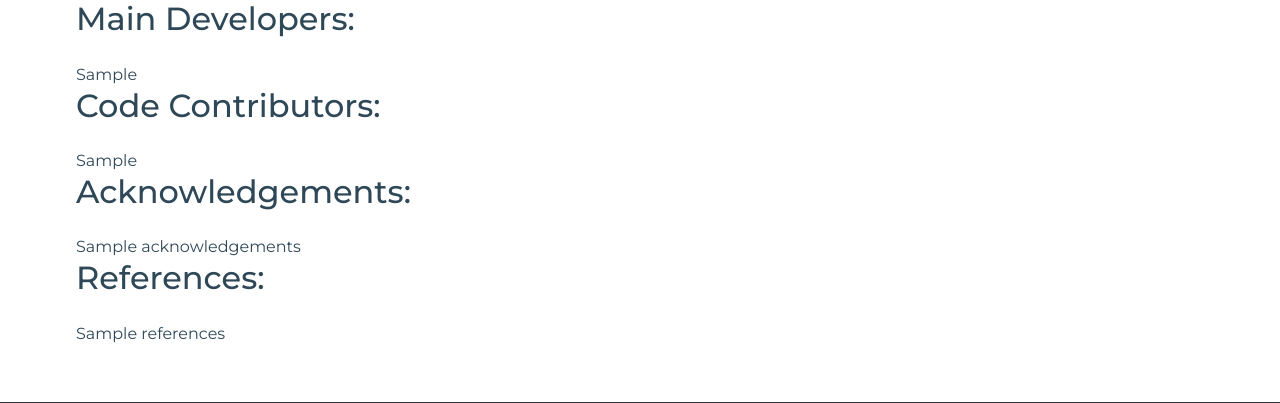
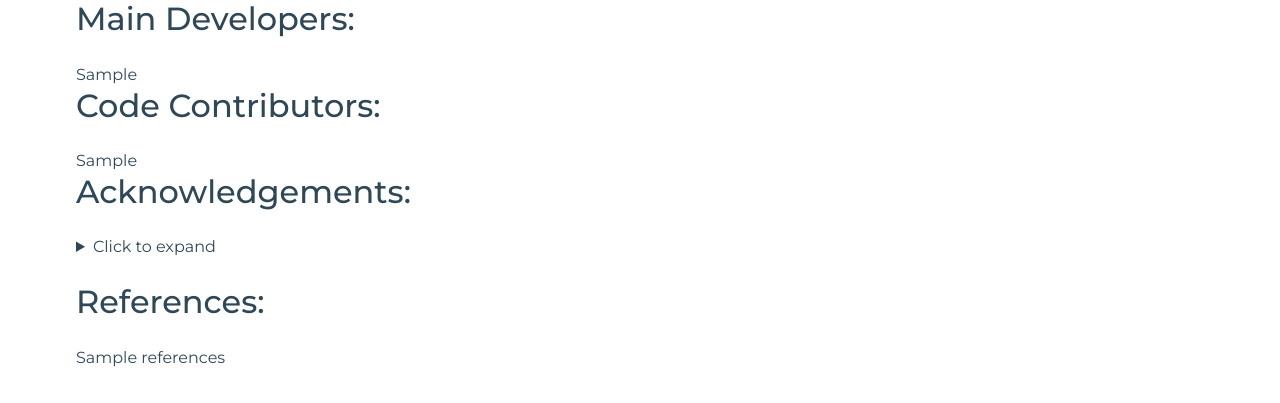
Before and after one commit to CERN/CAiMIRA, a Python web app: template cara/apps/templates/about.html.j2 in a window 1280 px wide. Shown: the part 1269-1672 px from the top of the page. Run offline with Jinja, Linux system fonts and the light colour scheme; the template is opened without the code that fills it: most values are stand-ins (such as "Sample title", 1, 10 or a date in 2020); some libraries are stand-ins or nearby versions.

Commit message:
Changed location for the logic on the Acknowledgements button

```diff
--- a/cara/apps/templates/about.html.j2
+++ b/cara/apps/templates/about.html.j2
@@ -49,7 +49,11 @@ Although the user is able to calculate the infection probability of a stand-alon
 {{ text_blocks['Code Contributors'] }}
 <br>
 <h1 class="paragraph-title">Acknowledgements:</h1><br>
-{{ text_blocks['Acknowledgements'] }}
+<details>
+	<summary>Click to expand</summary>
+	<br>
+	{{ text_blocks['Acknowledgements'] }}
+</details>
 <br>
 <a id="references_block" style="color:#2f4858"><h1 class="paragraph-title">References:</h1></a><br>
 {{ text_blocks['References'] }}
--- a/cara/apps/templates/common_text.md.j2
+++ b/cara/apps/templates/common_text.md.j2
@@ -19,12 +19,8 @@
 <sup>4</sup>University of Manitoba<br>
 
 ## Acknowledgements
-<details>
-  <summary>Click to expand</summary>
-<br>
+
 We wish to thank CERN’s HSE Unit, Beams Department, Experimental Physics Department, Information Technology Department, Industry, Procurement and Knowledge Transfer Department and International Relations Sector for their support to the study. Thanks to Doris Forkel-Wirth, Benoit Delille, Walid Fadel, Olga Beltramello, Letizia Di Giulio, Evelyne Dho, Wayne Salter, Benoit Salvant and colleagues from the COVID working group for providing expert advice and extensively testing the model. Finally, we wish to thank Fabienne Landua and the design service for preparing the illustrations and Alessandro Raimondo and Manuela Cirilli from the Knowledge Transfer Group for their continuous support. Our compliments towards the work and research performed by world leading scientists in this domain: Dr. Julian Tang, Prof. Manuel Gameiro, Dr. Linsey Marr, Prof. Lidia Morawska, Prof. Yuguo Li, and others – their scientific contribution was indispensable for this project.
-
-</details>
 
 ## References
 
```
